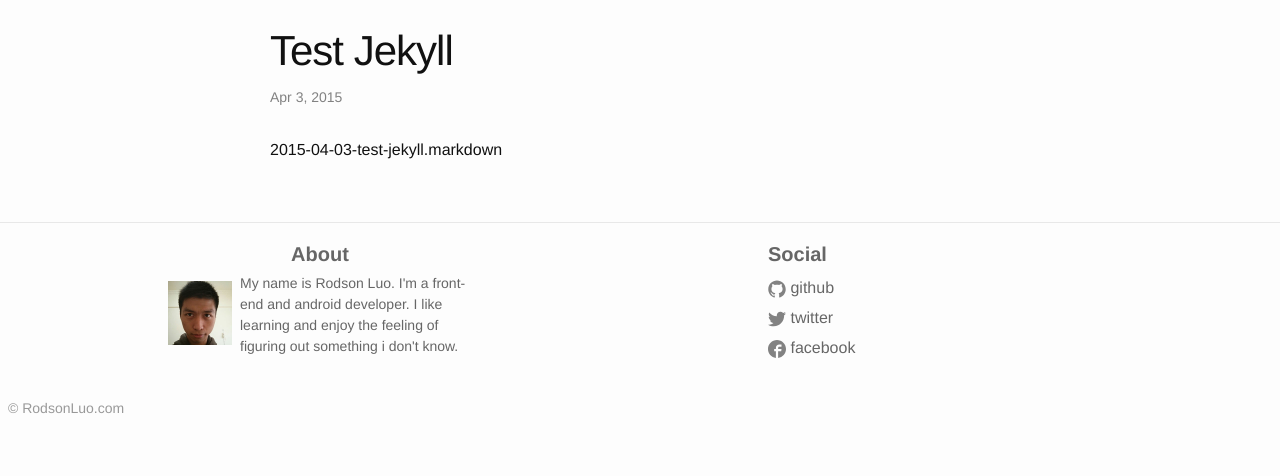
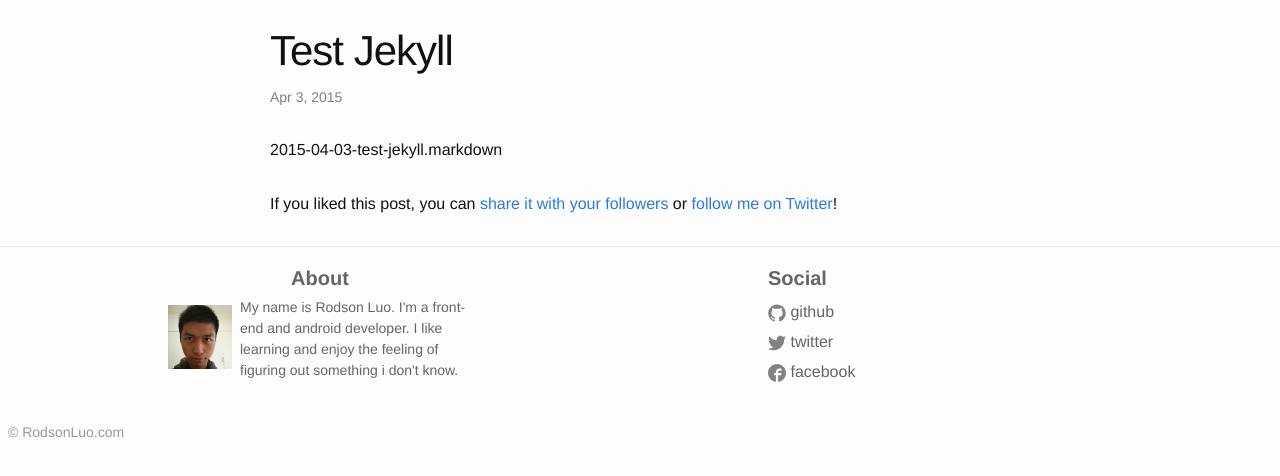
Before and after one commit to rodson/rodson.github.io, a Jekyll site: the page built from _posts/2015-04-03-test-jekyll.markdown, in a window 1280 px wide. Shown: the top 476 px of the page. Built offline with Jekyll 4.4.1, drawn with Linux system fonts in a browser that asks for light colours.

Commit message:
add twitter share module

```diff
--- a/_config.yml
+++ b/_config.yml
@@ -1,7 +1,7 @@
 # Site settings
 title: Rodson Luo
 email: rodsonluo@gmail.com
-description: > # learning and building every day.
+description: > # This is Rodson Luo's website. Let's learn and build every day.
 baseurl: "" # the subpath of your site, e.g. /blog/
 url: "http://rodsonluo.com" # the base hostname & protocol for your site
 twitter_username: Rodson_Luo
--- /dev/null
+++ b/_includes/twitter_plug.html
@@ -0,0 +1,7 @@
+If you liked this post, you can
+<a href="https://twitter.com/intent/tweet?url={{ site.url }}{{ page.url }}&text={{ page.title }}&via=Rodson_Luo"
+   target="_blank">
+  share it with your followers</a>
+or
+<a href="https://twitter.com/Rodson_Luo">
+  follow me on Twitter</a>!
--- a/_layouts/post.html
+++ b/_layouts/post.html
@@ -16,3 +16,4 @@
 </div>
 
 {% include comments.html %}
+{% include twitter_plug.html %}
```
